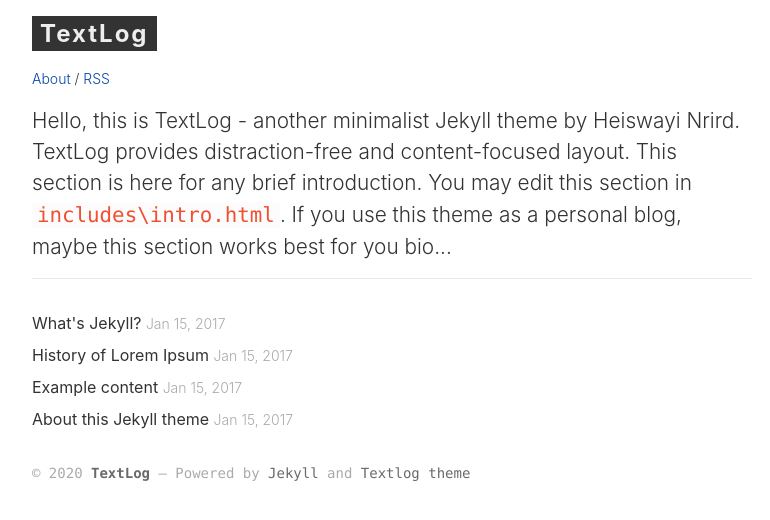
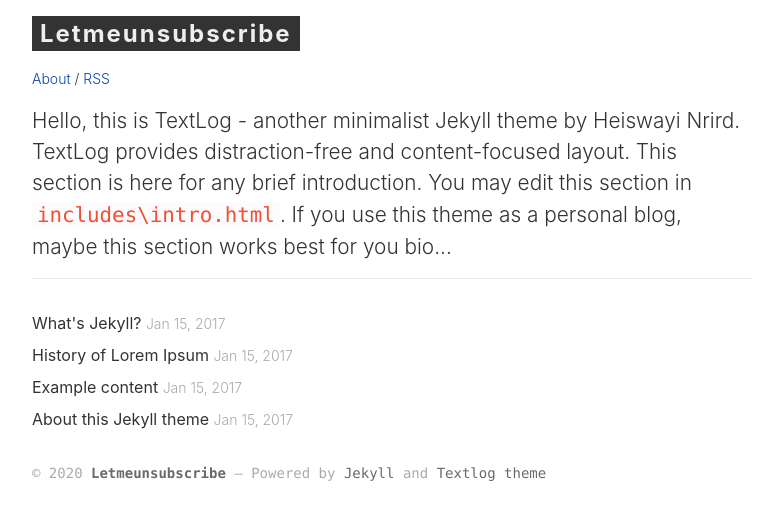
Before and after one commit to OctopodsIO/letmeunsubscribe, a Jekyll site: the page built from index.html, in a window 1280 px wide. Shown: the top 520 px of the page, without its empty margins (8-778 px from the left). Built offline with Jekyll 4.4.1, drawn with Linux system fonts in a browser that asks for light colours; some of the changed lines change nothing that is shown.

Commit message:
Quick chnage

```diff
--- a/_config.yml
+++ b/_config.yml
@@ -1,9 +1,9 @@
 # Site settings
-title: "TextLog"
-description: "Minimalist Jekyll theme for documentation site"
-baseurl: "/letmeunsubscribe" # required if used under gh-pages branch, else (under master branch) just leave empty/blank
+title: "Letmeunsubscribe"
+description: "keeping vigilant on shady cancellation methods out there."
+baseurl: ""
 url: ""
-author: "John Doe"
+author: "Tarek Khalil"
 
 # Build settings
 kramdown:
```
